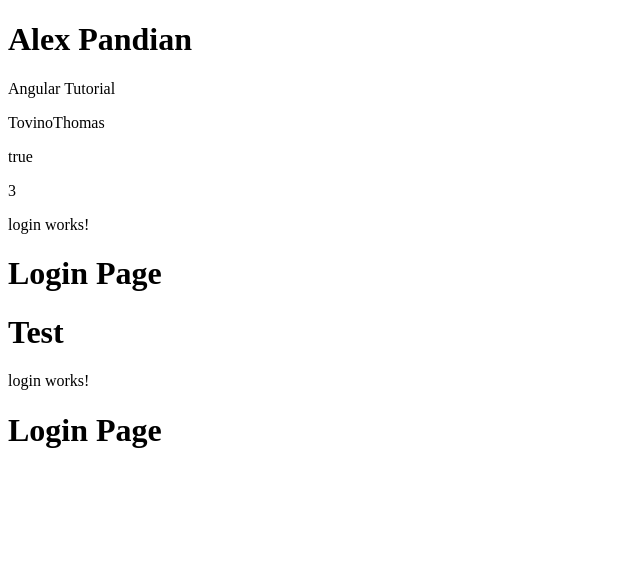
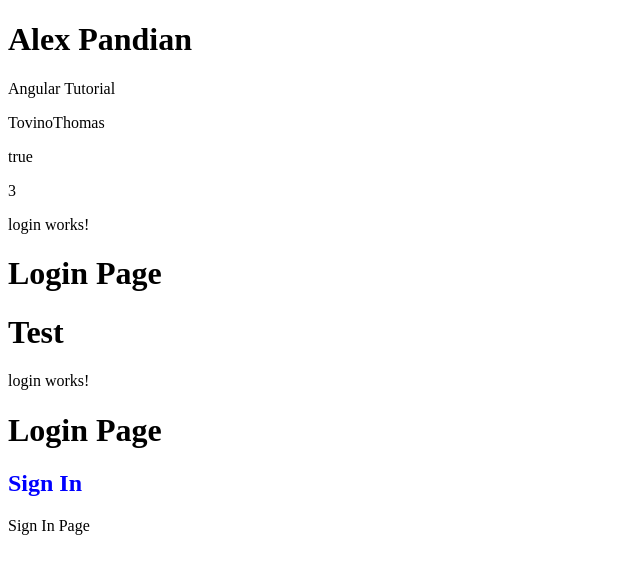
Before and after one commit to Rishab-RajHR/Angular-21, an Angular app: page / in a window 1280 px wide. Shown: the top 574 px of the page, without its empty margins (0-640 px from the left). Built offline with nearby package versions, Linux system fonts and the light colour scheme.

Commit message:
Custom Component

```diff
--- a/src/app/app.html
+++ b/src/app/app.html
@@ -10,3 +10,5 @@
 <h1>Test</h1>
 
 <app-login></app-login>
+
+<app-signin></app-signin>
--- a/src/app/app.ts
+++ b/src/app/app.ts
@@ -1,10 +1,11 @@
 import { Component, signal } from '@angular/core';
 import { RouterOutlet } from '@angular/router';
 import { Login } from './login/login';
+import { SigninComponent } from './signin/signin';
 
 @Component({
   selector: 'app-root',
-  imports: [Login],
+  imports: [Login,SigninComponent],
   styleUrl: './app.css',
   templateUrl: './app.html',
 })
--- /dev/null
+++ b/src/app/signin/signin.css
@@ -0,0 +1,3 @@
+h2 {
+  color: blue;
+}
--- /dev/null
+++ b/src/app/signin/signin.html
@@ -0,0 +1,3 @@
+<h2>Sign In</h2>
+
+<p>{{title}}</p>
--- /dev/null
+++ b/src/app/signin/signin.ts
@@ -0,0 +1,17 @@
+import { Component } from "@angular/core";
+
+@Component({
+    selector: 'app-signin',
+    templateUrl: './signin.html',
+    styleUrl: './signin.css',
+    // template: `<h2>Sign In</h2>`,
+    // styles: [`
+    //       h2 {
+    //          color: blue;
+    //       }
+    //   `]
+})
+
+export class SigninComponent {
+     title = 'Sign In Page';
+}
```
